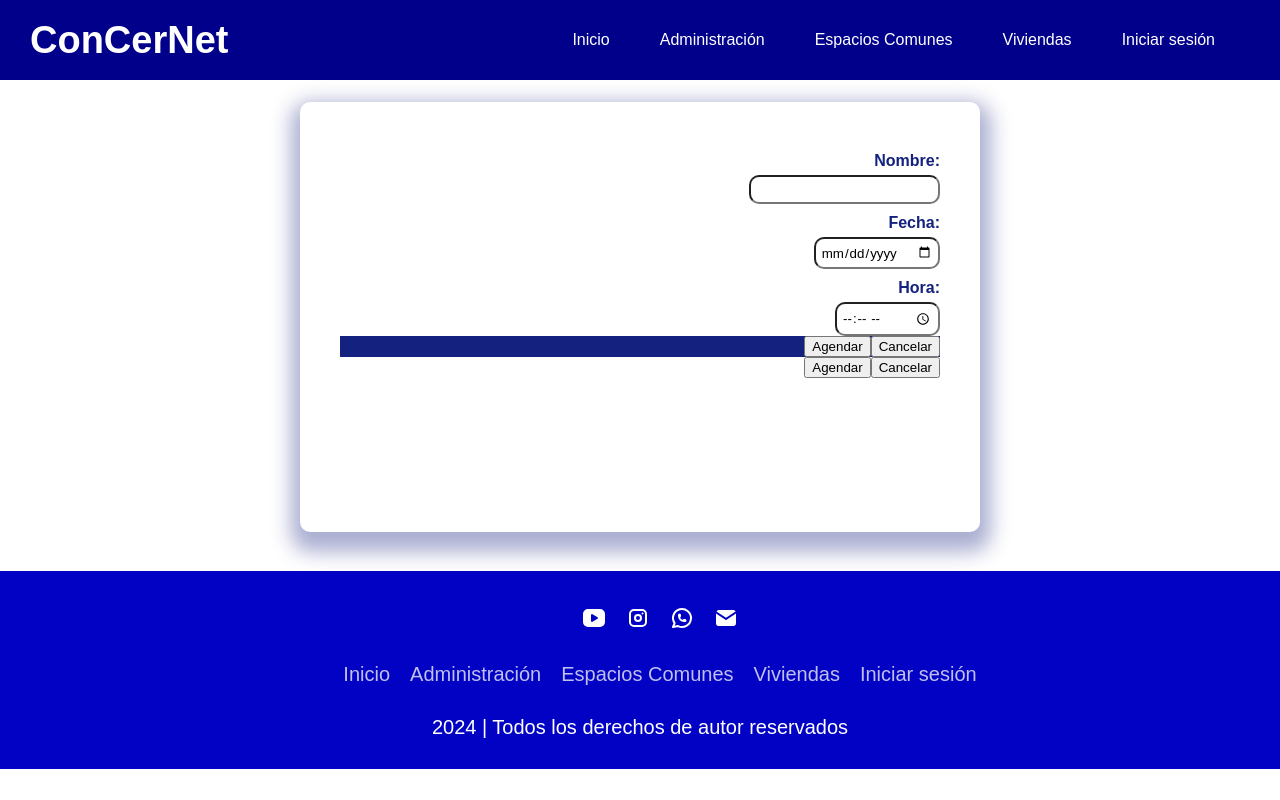
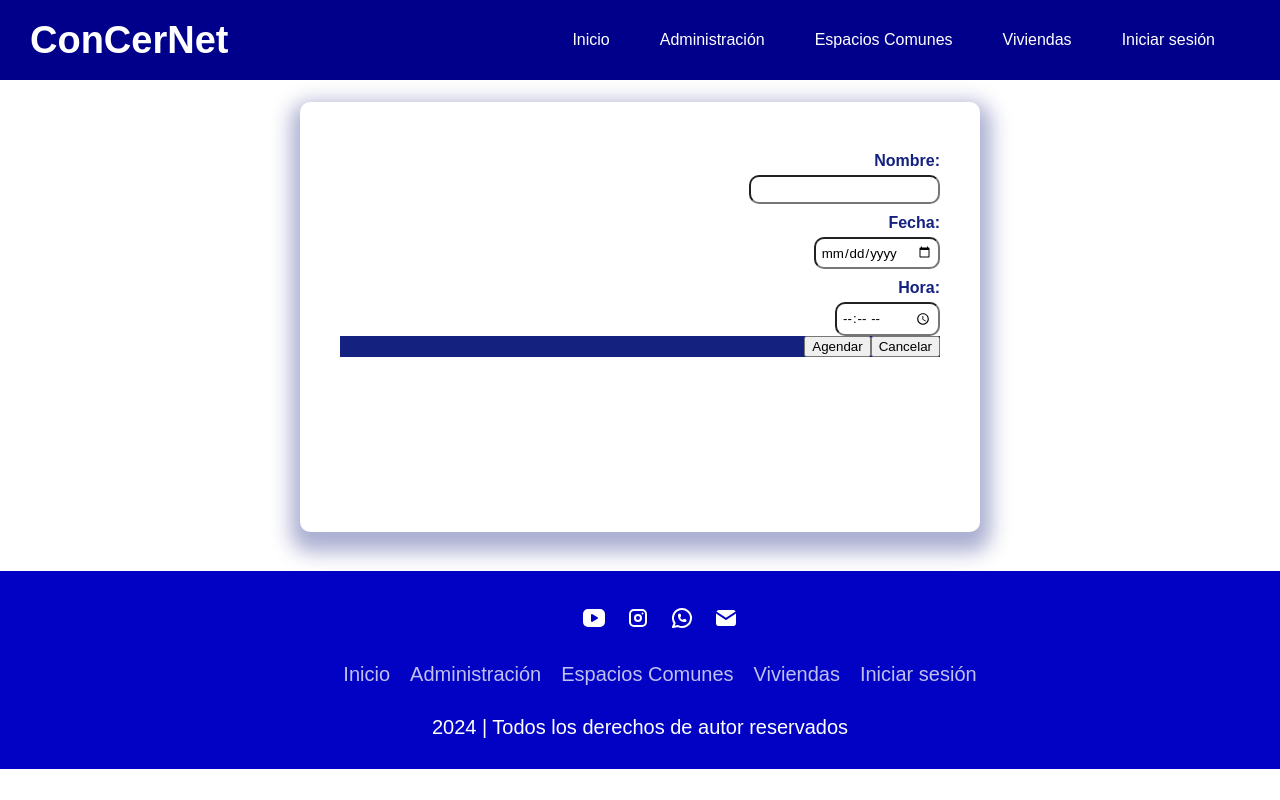
Before and after one commit to ConCerNet/ConCerNet, a React (Create React App) app in the folder concernet/: page /Espacios/1 in a window 1280 px wide. Built offline with nearby package versions, Linux system fonts and the light colour scheme.

Commit message:
conflictos fuera

```diff
--- a/concernet/src/Pages/Agendamiento.jsx
+++ b/concernet/src/Pages/Agendamiento.jsx
@@ -35,9 +35,6 @@ const Agendamiento = () => {
               <button type="submit">Agendar</button>
               <Link className="cancelar" to="/Espacios"><button>Cancelar</button></Link>
             </div>
-
-            <button type="submit">Agendar</button>
-            <Link to="/Espacios" className="botonCancelar"><button id="cancelar">Cancelar</button></Link>
         </form>
       </div>
       <Footer/>
--- a/concernet/src/Pages/ViviendaInfo.jsx
+++ b/concernet/src/Pages/ViviendaInfo.jsx
@@ -2,7 +2,7 @@ import React from "react";
 import { useParams } from "react-router-dom";
 import viviendas from "../viviendasData"; // Importa los datos de las viviendas
 import "../Styles/ViviendaInfo.css"; // Importa el archivo de estilos
-import { Link } from "react-router-dom";
+//import { Link } from "react-router-dom";
 import NavBar from "../Components/NavBar";
 import Footer from "../Components/Footer";
 
--- a/concernet/src/Styles/Agendamiento.css
+++ b/concernet/src/Styles/Agendamiento.css
@@ -47,7 +47,3 @@
     cursor: pointer;
     background-color: #14217e;
 }
-
-.botonCancelar{
-    text-decoration: none;
-}
```
